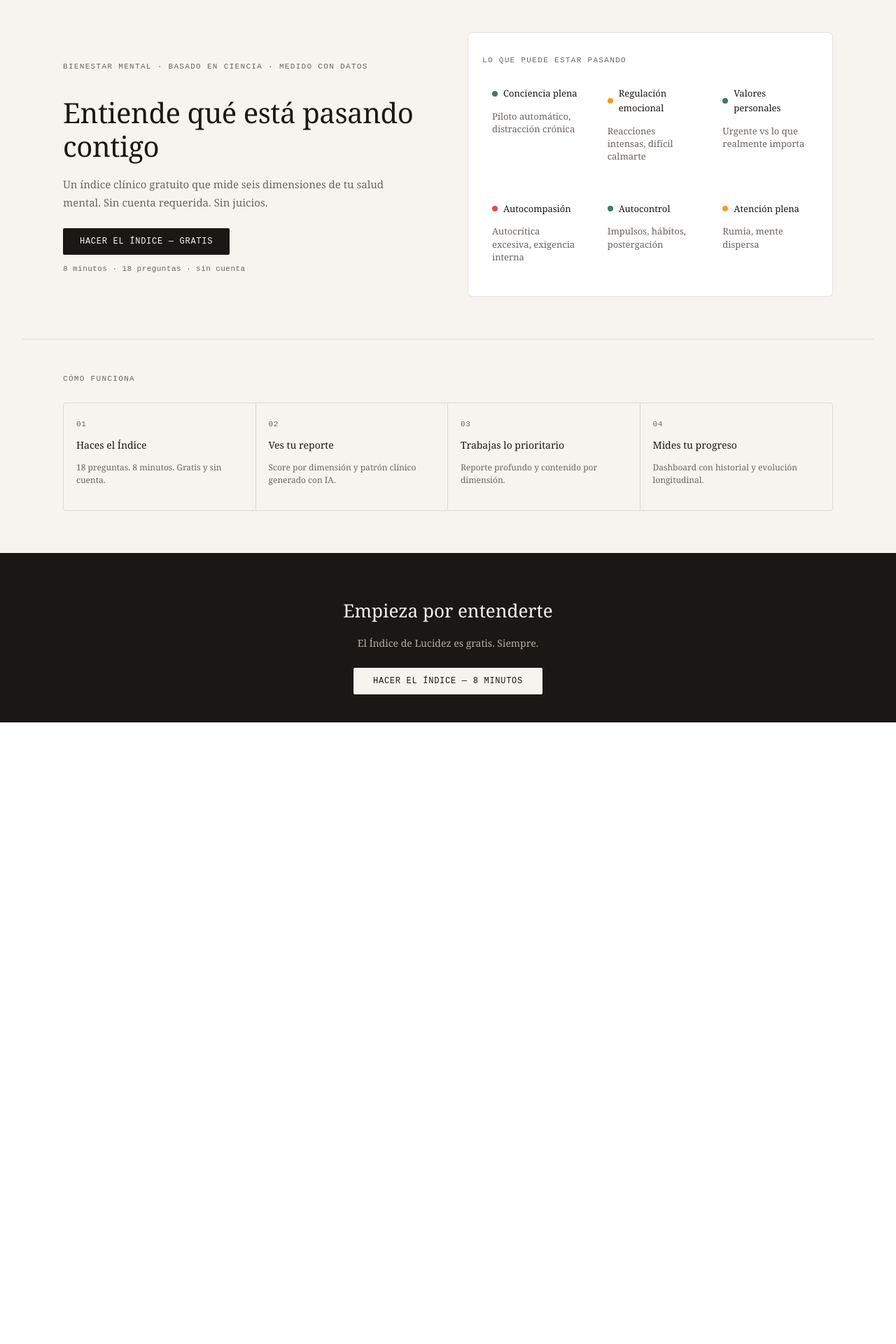
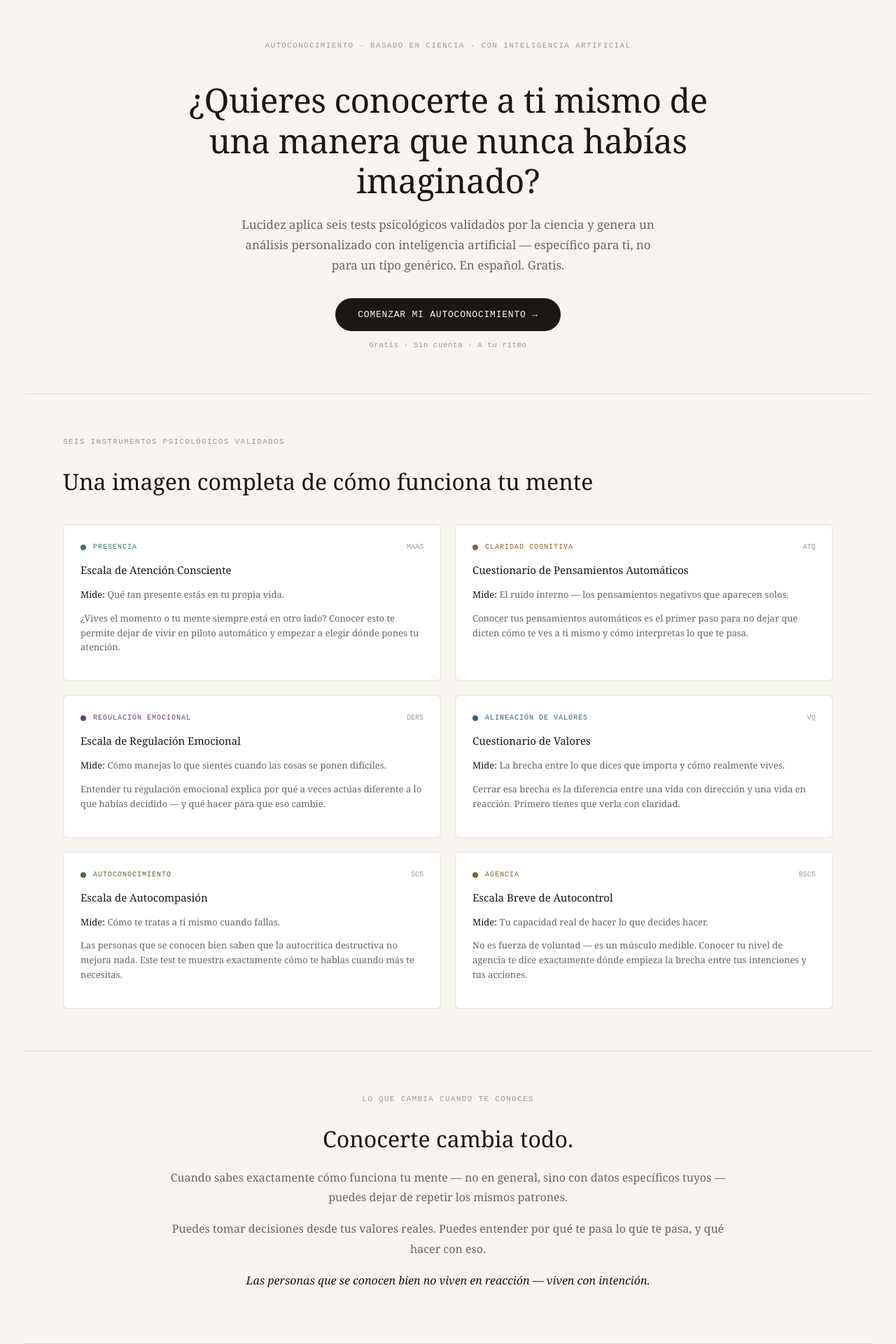
Before and after one commit to jorgeprax-dev/lucidez-web, a React (Vite) app: page / in a window 1280 px wide. Shown: the part 100-2020 px from the top of the page at 70% size. Before the commit the page ends 1132 px from the top, so only its background shows below. Built offline with nearby package versions, Linux system fonts and the light colour scheme; no server answers.

Commit message:
feat: nueva landing — autoconocimiento, 6 tests, análisis con IA

```diff
--- a/src/Home.jsx
+++ b/src/Home.jsx
@@ -6,31 +6,74 @@
   creamDark: "#ede9e3",
   ink: "#1a1714",
   inkMuted: "#6b6460",
-  inkFaint: "#6b6460",
+  inkFaint: "#a09890",
   border: "rgba(26,23,20,0.12)",
 };
 
-const dims = [
-  { color: "#3d7a65", name: "Conciencia plena", desc: "Piloto automático, distracción crónica" },
-  { color: "#EF9F27", name: "Regulación emocional", desc: "Reacciones intensas, difícil calmarte" },
-  { color: "#3d7a65", name: "Valores personales", desc: "Urgente vs lo que realmente importa" },
-  { color: "#E24B4A", name: "Autocompasión", desc: "Autocrítica excesiva, exigencia interna" },
-  { color: "#3d7a65", name: "Autocontrol", desc: "Impulsos, hábitos, postergación" },
-  { color: "#EF9F27", name: "Atención plena", desc: "Rumia, mente dispersa" },
+const mono = "'Courier New', monospace";
+const serif = "Georgia, 'Times New Roman', serif";
+
+const tests = [
+  {
+    sigla: "MAAS",
+    nombre: "Escala de Atención Consciente",
+    dimension: "Presencia",
+    color: "#3d7a65",
+    que_mide: "Qué tan presente estás en tu propia vida.",
+    para_que: "¿Vives el momento o tu mente siempre está en otro lado? Conocer esto te permite dejar de vivir en piloto automático y empezar a elegir dónde pones tu atención.",
+  },
+  {
+    sigla: "ATQ",
+    nombre: "Cuestionario de Pensamientos Automáticos",
+    dimension: "Claridad cognitiva",
+    color: "#9a5e2e",
+    que_mide: "El ruido interno — los pensamientos negativos que aparecen solos.",
+    para_que: "Conocer tus pensamientos automáticos es el primer paso para no dejar que dicten cómo te ves a ti mismo y cómo interpretas lo que te pasa.",
+  },
+  {
+    sigla: "DERS",
+    nombre: "Escala de Regulación Emocional",
+    dimension: "Regulación emocional",
+    color: "#6a3d82",
+    que_mide: "Cómo manejas lo que sientes cuando las cosas se ponen difíciles.",
+    para_que: "Entender tu regulación emocional explica por qué a veces actúas diferente a lo que habías decidido — y qué hacer para que eso cambie.",
+  },
+  {
+    sigla: "VQ",
+    nombre: "Cuestionario de Valores",
+    dimension: "Alineación de valores",
+    color: "#2d6382",
+    que_mide: "La brecha entre lo que dices que importa y cómo realmente vives.",
+    para_que: "Cerrar esa brecha es la diferencia entre una vida con dirección y una vida en reacción. Primero tienes que verla con claridad.",
+  },
+  {
+    sigla: "SCS",
+    nombre: "Escala de Autocompasión",
+    dimension: "Autoconocimiento",
+    color: "#4d6d2a",
+    que_mide: "Cómo te tratas a ti mismo cuando fallas.",
+    para_que: "Las personas que se conocen bien saben que la autocrítica destructiva no mejora nada. Este test te muestra exactamente cómo te hablas cuando más te necesitas.",
+  },
+  {
+    sigla: "BSCS",
+    nombre: "Escala Breve de Autocontrol",
+    dimension: "Agencia",
+    color: "#7a6520",
+    que_mide: "Tu capacidad real de hacer lo que decides hacer.",
+    para_que: "No es fuerza de voluntad — es un músculo medible. Conocer tu nivel de agencia te dice exactamente dónde empieza la brecha entre tus intenciones y tus acciones.",
+  },
 ];
 
-const steps = [
-  { num: "01", title: "Haces el Índice", desc: "18 preguntas. 8 minutos. Gratis y sin cuenta." },
-  { num: "02", title: "Ves tu reporte", desc: "Score por dimensión y patrón clínico generado con IA." },
-  { num: "03", title: "Trabajas lo prioritario", desc: "Reporte profundo y contenido por dimensión." },
-  { num: "04", title: "Mides tu progreso", desc: "Dashboard con historial y evolución longitudinal." },
+const pasos = [
+  { num: "01", title: "Haces el Índice", desc: "18 preguntas. A tu ritmo. Sin cuenta requerida." },
+  { num: "02", title: "La IA analiza tu perfil", desc: "Un reporte generado específicamente para ti, en segunda persona, basado en tus seis scores reales. No hay dos reportes iguales." },
+  { num: "03", title: "Profundizas por dimensión", desc: "Evaluaciones completas con escalas validadas y reporte de IA por cada área." },
+  { num: "04", title: "Conversas con el Acompañante", desc: "Un chat que ya conoce tu perfil completo y te ayuda a entender qué significa para tu vida concreta." },
 ];
 
 export default function Home() {
   const navigate = useNavigate();
   const [windowWidth, setWindowWidth] = useState(window.innerWidth);
-  const mono = "'Courier New', monospace";
-  const serif = "Georgia, 'Times New Roman', serif";
 
   useEffect(() => {
     const onResize = () => setWindowWidth(window.innerWidth);
@@ -42,78 +85,127 @@
 
   return (
     <div style={{ background: colors.cream, minHeight: "100vh", fontFamily: serif, color: colors.ink, fontSize: 15, lineHeight: 1.6 }}>
+
+      {/* Nav */}
       <nav style={{ display: "flex", alignItems: "center", justifyContent: "space-between", padding: "18px 32px", borderBottom: `0.5px solid ${colors.border}`, background: colors.cream, position: "sticky", top: 0, zIndex: 10 }}>
-        <span style={{ fontFamily: "Georgia, serif", fontSize: 18, fontWeight: "normal", letterSpacing: "0.04em", color: colors.ink }}>lucidez</span>
+        <span style={{ fontFamily: serif, fontSize: 18, fontWeight: "normal", letterSpacing: "0.04em", color: colors.ink }}>lucidez</span>
         <div style={{ display: "flex", gap: 24, alignItems: "center" }}>
           <button onClick={() => navigate("/indice")} style={{ fontFamily: mono, fontSize: 12, color: colors.inkMuted, cursor: "pointer", letterSpacing: "0.06em", textTransform: "uppercase", border: "none", background: "none" }}>El Índice</button>
-          <button style={{ fontFamily: mono, fontSize: 12, color: colors.inkMuted, cursor: "pointer", letterSpacing: "0.06em", textTransform: "uppercase", border: "none", background: "none" }}>Programa</button>
           <button onClick={() => navigate("/login")} style={{ fontFamily: mono, fontSize: 12, color: colors.ink, cursor: "pointer", letterSpacing: "0.06em", textTransform: "uppercase", border: "none", background: "none", padding: 0 }}>Entrar →</button>
         </div>
       </nav>
 
-      <section style={{ maxWidth: 1100, margin: "0 auto", padding: "80px 48px 60px" }}>
-        <div style={{ display: "grid", gridTemplateColumns: isMobile ? "1fr" : "1fr 1fr", gap: 56, alignItems: "center" }}>
-          <div>
+      {/* Hero */}
+      <section style={{ maxWidth: 800, margin: "0 auto", padding: isMobile ? "60px 28px 48px" : "80px 48px 60px", textAlign: "center" }}>
         <p style={{ fontFamily: mono, fontSize: 11, letterSpacing: "0.12em", textTransform: "uppercase", color: colors.inkFaint, marginBottom: 24 }}>
-              Bienestar mental · Basado en ciencia · Medido con datos
+          Autoconocimiento · Basado en ciencia · Con inteligencia artificial
         </p>
-            <h1 style={{ fontSize: 40, fontWeight: "normal", lineHeight: 1.2, marginBottom: 18, color: colors.ink, letterSpacing: "-0.01em" }}>
-              Entiende qué está pasando contigo
+        <h1 style={{ fontSize: isMobile ? 32 : 48, fontWeight: "normal", lineHeight: 1.2, marginBottom: 20, color: colors.ink, letterSpacing: "-0.01em" }}>
+          ¿Quieres conocerte a ti mismo de una manera que nunca habías imaginado?
         </h1>
-            <p style={{ fontSize: 15, color: colors.inkMuted, lineHeight: 1.7, maxWidth: 460, marginBottom: 24 }}>
-              Un índice clínico gratuito que mide seis dimensiones de tu salud mental. Sin cuenta requerida. Sin juicios.
+        <p style={{ fontSize: 17, color: colors.inkMuted, lineHeight: 1.7, maxWidth: 600, margin: "0 auto 32px" }}>
+          Lucidez aplica seis tests psicológicos validados por la ciencia y genera un análisis personalizado con inteligencia artificial — específico para ti, no para un tipo genérico. En español. Gratis.
         </p>
-            <button onClick={() => navigate("/indice")} style={{ background: colors.ink, color: colors.cream, border: "none", padding: "12px 24px", fontFamily: mono, fontSize: 12, letterSpacing: "0.06em", textTransform: "uppercase", cursor: "pointer", borderRadius: 2, marginBottom: 12 }}>
-              Hacer el Índice — gratis
+        <button
+          onClick={() => navigate("/indice")}
+          style={{ background: colors.ink, color: colors.cream, border: "none", padding: "16px 32px", fontFamily: mono, fontSize: 13, letterSpacing: "0.06em", textTransform: "uppercase", cursor: "pointer", borderRadius: 32, marginBottom: 12 }}
+        >
+          Comenzar mi autoconocimiento →
         </button>
         <div style={{ fontFamily: mono, fontSize: 11, color: colors.inkFaint, letterSpacing: "0.04em" }}>
-              8 minutos · 18 preguntas · sin cuenta
-            </div>
-          </div>
-
-          <div style={{ background: "#ffffff", border: `0.5px solid ${colors.border}`, borderRadius: 6, padding: 20 }}>
-            <p style={{ fontFamily: mono, fontSize: 11, letterSpacing: "0.12em", textTransform: "uppercase", color: colors.inkFaint, marginBottom: 14 }}>
-              Lo que puede estar pasando
-            </p>
-            <div style={{ display: "grid", gridTemplateColumns: "repeat(auto-fit, minmax(140px, 1fr))", gap: 14 }}>
-              {dims.map((d) => (
-                <div key={d.name} style={{ minWidth: 0, padding: 14 }}>
-                  <div style={{ display: "flex", alignItems: "center", gap: 8, marginBottom: 6 }}>
-                    <div style={{ width: 8, height: 8, borderRadius: "50%", background: d.color, flexShrink: 0 }} />
-                    <div style={{ fontSize: 13, fontWeight: "normal", color: colors.ink }}>{d.name}</div>
-                  </div>
-                  <p style={{ fontSize: 13, color: colors.inkMuted, lineHeight: 1.4 }}>{d.desc}</p>
-                </div>
-              ))}
-            </div>
-          </div>
+          Gratis · Sin cuenta · A tu ritmo
         </div>
       </section>
 
-      <hr style={{ border: "none", borderTop: `0.5px solid ${colors.border}`, margin: "0 32px 48px" }} />
+      <hr style={{ border: "none", borderTop: `0.5px solid ${colors.border}`, margin: "0 32px 60px" }} />
 
-      <section style={{ maxWidth: 1100, margin: "0 auto", padding: "0 48px 60px" }}>
-        <p style={{ fontFamily: mono, fontSize: 11, letterSpacing: "0.12em", textTransform: "uppercase", color: colors.inkFaint, marginBottom: 24 }}>
-          Cómo funciona
+      {/* Los 6 tests */}
+      <section style={{ maxWidth: 1100, margin: "0 auto", padding: isMobile ? "0 28px 60px" : "0 48px 60px" }}>
+        <p style={{ fontFamily: mono, fontSize: 11, letterSpacing: "0.12em", textTransform: "uppercase", color: colors.inkFaint, marginBottom: 8 }}>
+          Seis instrumentos psicológicos validados
         </p>
-        <div style={{ display: "grid", gridTemplateColumns: "repeat(auto-fit, minmax(130px, 1fr))", border: `0.5px solid ${colors.border}`, borderRadius: 4, overflow: "hidden" }}>
-          {steps.map((s, i) => (
-            <div key={s.num} style={{ padding: "22px 18px", borderRight: i < steps.length - 1 ? `0.5px solid ${colors.border}` : "none" }}>
-              <div style={{ fontFamily: mono, fontSize: 11, color: colors.inkFaint, letterSpacing: "0.06em", marginBottom: 10 }}>{s.num}</div>
-              <strong style={{ display: "block", fontSize: 14, fontWeight: "normal", marginBottom: 6, color: colors.ink }}>{s.title}</strong>
-              <p style={{ fontSize: 12, color: colors.inkMuted, lineHeight: 1.5 }}>{s.desc}</p>
+        <h2 style={{ fontSize: isMobile ? 24 : 32, fontWeight: "normal", marginBottom: 40, color: colors.ink, lineHeight: 1.3 }}>
+          Una imagen completa de cómo funciona tu mente
+        </h2>
+        <div style={{ display: "grid", gridTemplateColumns: isMobile ? "1fr" : "repeat(2, 1fr)", gap: 20 }}>
+          {tests.map((t) => (
+            <div key={t.sigla} style={{ background: "#ffffff", border: `0.5px solid ${colors.border}`, borderRadius: 6, padding: 24 }}>
+              <div style={{ display: "flex", alignItems: "center", gap: 10, marginBottom: 12 }}>
+                <div style={{ width: 8, height: 8, borderRadius: "50%", background: t.color, flexShrink: 0 }} />
+                <span style={{ fontFamily: mono, fontSize: 10, letterSpacing: "0.10em", textTransform: "uppercase", color: t.color }}>{t.dimension}</span>
+                <span style={{ fontFamily: mono, fontSize: 10, color: colors.inkFaint, marginLeft: "auto" }}>{t.sigla}</span>
+              </div>
+              <div style={{ fontSize: 15, color: colors.ink, marginBottom: 8, fontWeight: "normal" }}>{t.nombre}</div>
+              <p style={{ fontSize: 13, color: colors.inkMuted, lineHeight: 1.6, marginBottom: 10 }}>
+                <strong style={{ color: colors.ink, fontWeight: "normal" }}>Mide:</strong> {t.que_mide}
+              </p>
+              <p style={{ fontSize: 13, color: colors.inkMuted, lineHeight: 1.6 }}>{t.para_que}</p>
             </div>
           ))}
         </div>
       </section>
 
-      <div style={{ background: colors.ink, borderRadius: 0, padding: "40px 32px", textAlign: "center", margin: "0 0 0 0" }}>
-        <h2 style={{ fontSize: 26, fontWeight: "normal", marginBottom: 12, color: colors.cream }}>Empieza por entenderte</h2>
-        <p style={{ fontSize: 14, color: "#b8b0a8", marginBottom: 24 }}>El Índice de Lucidez es gratis. Siempre.</p>
-        <button onClick={() => navigate("/indice")} style={{ background: colors.cream, color: colors.ink, border: "none", padding: "12px 28px", fontFamily: mono, fontSize: 12, letterSpacing: "0.06em", textTransform: "uppercase", cursor: "pointer", borderRadius: 2 }}>
-          Hacer el Índice — 8 minutos
+      <hr style={{ border: "none", borderTop: `0.5px solid ${colors.border}`, margin: "0 32px 60px" }} />
+
+      {/* Qué puedes lograr */}
+      <section style={{ maxWidth: 800, margin: "0 auto", padding: isMobile ? "0 28px 60px" : "0 48px 60px", textAlign: "center" }}>
+        <p style={{ fontFamily: mono, fontSize: 11, letterSpacing: "0.12em", textTransform: "uppercase", color: colors.inkFaint, marginBottom: 8 }}>
+          Lo que cambia cuando te conoces
+        </p>
+        <h2 style={{ fontSize: isMobile ? 24 : 32, fontWeight: "normal", marginBottom: 20, color: colors.ink, lineHeight: 1.3 }}>
+          Conocerte cambia todo.
+        </h2>
+        <p style={{ fontSize: 16, color: colors.inkMuted, lineHeight: 1.8, marginBottom: 16 }}>
+          Cuando sabes exactamente cómo funciona tu mente — no en general, sino con datos específicos tuyos — puedes dejar de repetir los mismos patrones.
+        </p>
+        <p style={{ fontSize: 16, color: colors.inkMuted, lineHeight: 1.8, marginBottom: 16 }}>
+          Puedes tomar decisiones desde tus valores reales. Puedes entender por qué te pasa lo que te pasa, y qué hacer con eso.
+        </p>
+        <p style={{ fontSize: 16, color: colors.ink, lineHeight: 1.8, fontStyle: "italic" }}>
+          Las personas que se conocen bien no viven en reacción — viven con intención.
+        </p>
+      </section>
+
+      <hr style={{ border: "none", borderTop: `0.5px solid ${colors.border}`, margin: "0 32px 60px" }} />
+
+      {/* Cómo funciona */}
+      <section style={{ maxWidth: 1100, margin: "0 auto", padding: isMobile ? "0 28px 60px" : "0 48px 60px" }}>
+        <p style={{ fontFamily: mono, fontSize: 11, letterSpacing: "0.12em", textTransform: "uppercase", color: colors.inkFaint, marginBottom: 8 }}>
+          Cómo funciona
+        </p>
+        <h2 style={{ fontSize: isMobile ? 24 : 32, fontWeight: "normal", marginBottom: 40, color: colors.ink }}>
+          Tu análisis, no una descripción genérica.
+        </h2>
+        <div style={{ display: "grid", gridTemplateColumns: isMobile ? "1fr" : "repeat(4, 1fr)", gap: 0, border: `0.5px solid ${colors.border}`, borderRadius: 4, overflow: "hidden" }}>
+          {pasos.map((s, i) => (
+            <div key={s.num} style={{ padding: "24px 20px", borderRight: !isMobile && i < pasos.length - 1 ? `0.5px solid ${colors.border}` : "none", borderBottom: isMobile && i < pasos.length - 1 ? `0.5px solid ${colors.border}` : "none", background: "#ffffff" }}>
+              <div style={{ fontFamily: mono, fontSize: 11, color: colors.inkFaint, letterSpacing: "0.06em", marginBottom: 12 }}>{s.num}</div>
+              <strong style={{ display: "block", fontSize: 14, fontWeight: "normal", marginBottom: 8, color: colors.ink }}>{s.title}</strong>
+              <p style={{ fontSize: 13, color: colors.inkMuted, lineHeight: 1.6 }}>{s.desc}</p>
+            </div>
+          ))}
+        </div>
+      </section>
+
+      {/* CTA final */}
+      <div style={{ background: colors.ink, padding: "60px 32px", textAlign: "center" }}>
+        <p style={{ fontFamily: mono, fontSize: 11, letterSpacing: "0.12em", textTransform: "uppercase", color: "#a09890", marginBottom: 16 }}>
+          El mapa más preciso de cómo funciona tu mente
+        </p>
+        <h2 style={{ fontSize: isMobile ? 26 : 36, fontWeight: "normal", marginBottom: 12, color: colors.cream, lineHeight: 1.3 }}>
+          En español. Con datos. Gratis.
+        </h2>
+        <p style={{ fontSize: 15, color: "#b8b0a8", marginBottom: 32, maxWidth: 500, margin: "0 auto 32px" }}>
+          Contesta con honestidad. No hay respuestas correctas. El análisis es tuyo.
+        </p>
+        <button
+          onClick={() => navigate("/indice")}
+          style={{ background: colors.cream, color: colors.ink, border: "none", padding: "16px 32px", fontFamily: mono, fontSize: 13, letterSpacing: "0.06em", textTransform: "uppercase", cursor: "pointer", borderRadius: 32 }}
+        >
+          Comenzar mi autoconocimiento →
         </button>
       </div>
+
     </div>
   );
 }
```
Lines whose indentation alone changed are shown as unchanged.
